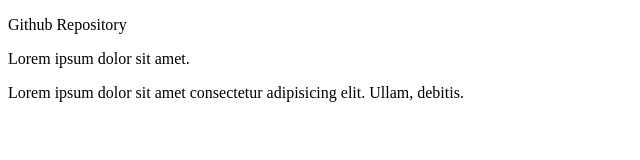
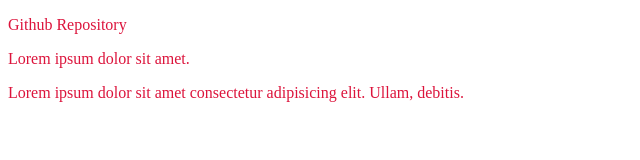
Before and after one commit to Saad100912/new-repo, a plain HTML site: page index.html in a window 1280 px wide. Shown: the whole page, without its empty margins (0-640 px from the left). Drawn offline with Linux system fonts and the light colour scheme.

Commit message:
added css

```diff
--- a/index.html
+++ b/index.html
@@ -5,6 +5,7 @@
     <meta http-equiv="X-UA-Compatible" content="IE=edge">
     <meta name="viewport" content="width=device-width, initial-scale=1.0">
     <title>Document</title>
+    <link rel="stylesheet" href="style.css">
 </head>
 <body>
     <p>Github Repository</p>
--- /dev/null
+++ b/style.css
@@ -0,0 +1,3 @@
+p{
+    color: crimson;
+}
```
